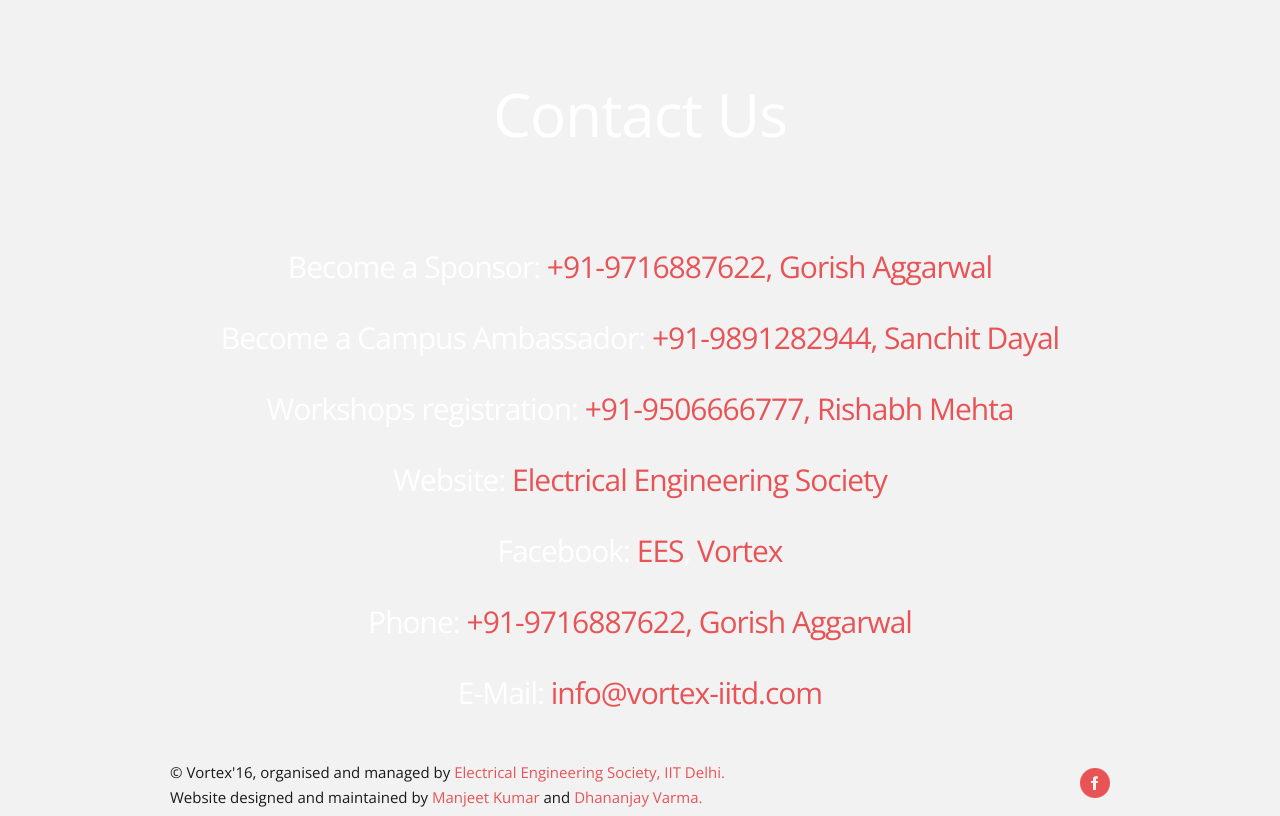
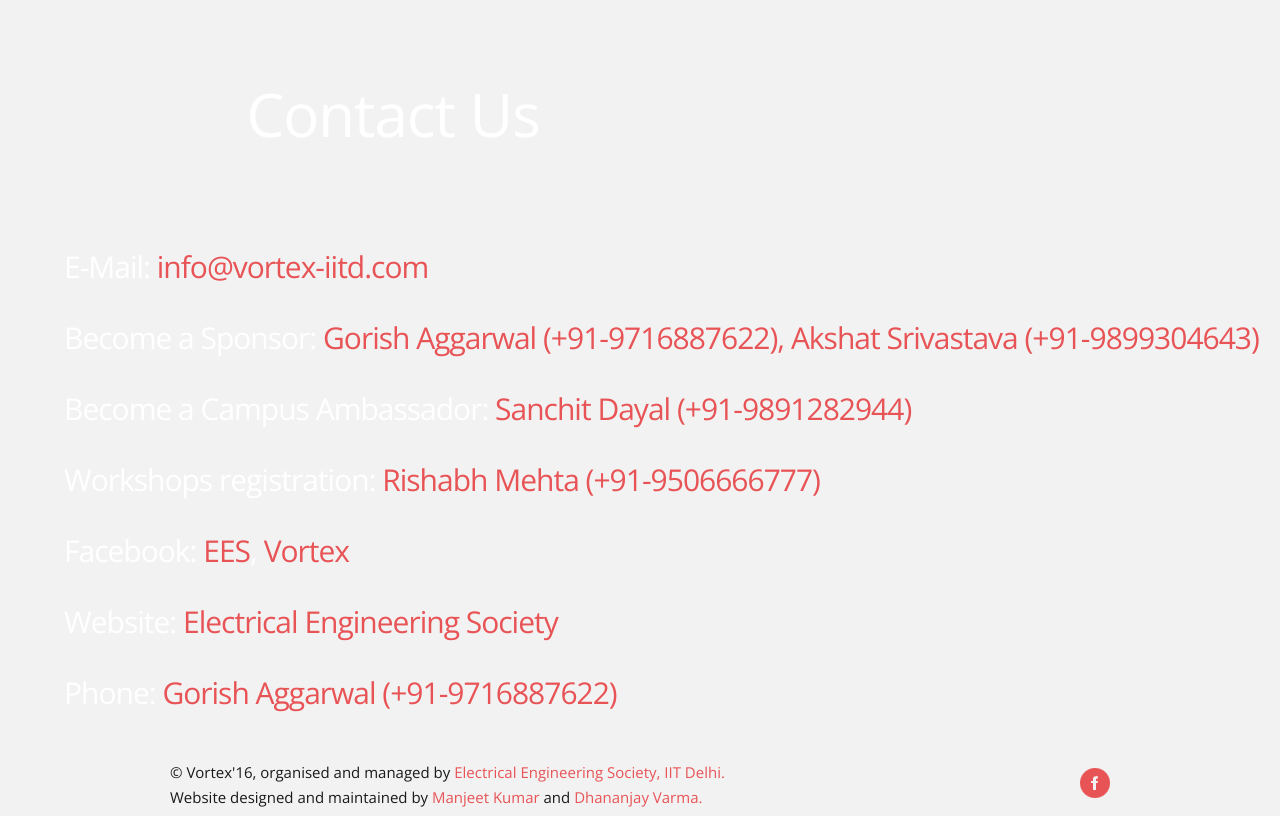
Before and after one commit to manjeetk09/vortexsite, a plain HTML site: page site/contact.html in a window 1280 px wide. Shown: the part 113-929 px from the top of the page. Drawn offline with nearby package versions, Linux system fonts and the light colour scheme; a web font is replaced by a local one.

Commit message:
contacts

```diff
--- a/site/contact.html
+++ b/site/contact.html
@@ -74,17 +74,17 @@
     </header>
 <div class="bg-content">
       <!--============================== content =================================-->
-    <div class="contactUs">
+    <div style="text-align: left; margin-left: 5%;" class="contactUs">
 			<br>
-			<h1 class="spsorTitle contacttitle ">Contact Us</h1>
+			<h1 style="text-align: left; margin-left: 15%;" class="spsorTitle contacttitle ">Contact Us</h1>
 			<br>
-            <h4 class="contacth">Become a Sponsor: <span class="color-2">+91-9716887622, Gorish Aggarwal</span></h4>
-            <h4 class="contacth">Become a Campus Ambassador: <span class="color-2">+91-9891282944, Sanchit Dayal</span></h4>
-            <h4 class="contacth">Workshops registration: <span class="color-2">+91-9506666777, Rishabh Mehta</span></h4>
-			<h4 class="contacth">Website: <a target="_blank" href="http://ees.iitd.ac.in">Electrical Engineering Society</a></h4>
+            <h4  class="contacth">E-Mail: <span class="color-2">info@vortex-iitd.com</span></h4>
+            <h4 class="contacth">Become a Sponsor: <span class="color-2">Gorish Aggarwal (+91-9716887622), Akshat Srivastava (+91-9899304643)</span></h4>
+            <h4 class="contacth">Become a Campus Ambassador: <span class="color-2">Sanchit Dayal (+91-9891282944)</span></h4>
+            <h4 class="contacth">Workshops registration: <span class="color-2">Rishabh Mehta (+91-9506666777)</span></h4>
 			<h4  class="contacth">Facebook: <a target="_blank" href="https://www.facebook.com/eesiitd/">EES</a>, <a target="_blank" href="https://www.facebook.com/vortex.iitd/">Vortex</a></h4>
-			<h4  class="contacth">Phone: <span class="color-2">+91-9716887622, Gorish Aggarwal</span></h4>
-			<h4  class="contacth">E-Mail: <span class="color-2">info@vortex-iitd.com</span></h4>
+      <h4 class="contacth">Website: <a target="_blank" href="http://ees.iitd.ac.in">Electrical Engineering Society</a></h4>
+			<h4  class="contacth">Phone: <span class="color-2">Gorish Aggarwal (+91-9716887622)</span></h4>
 			<br>
     </div>
 </div>
```
